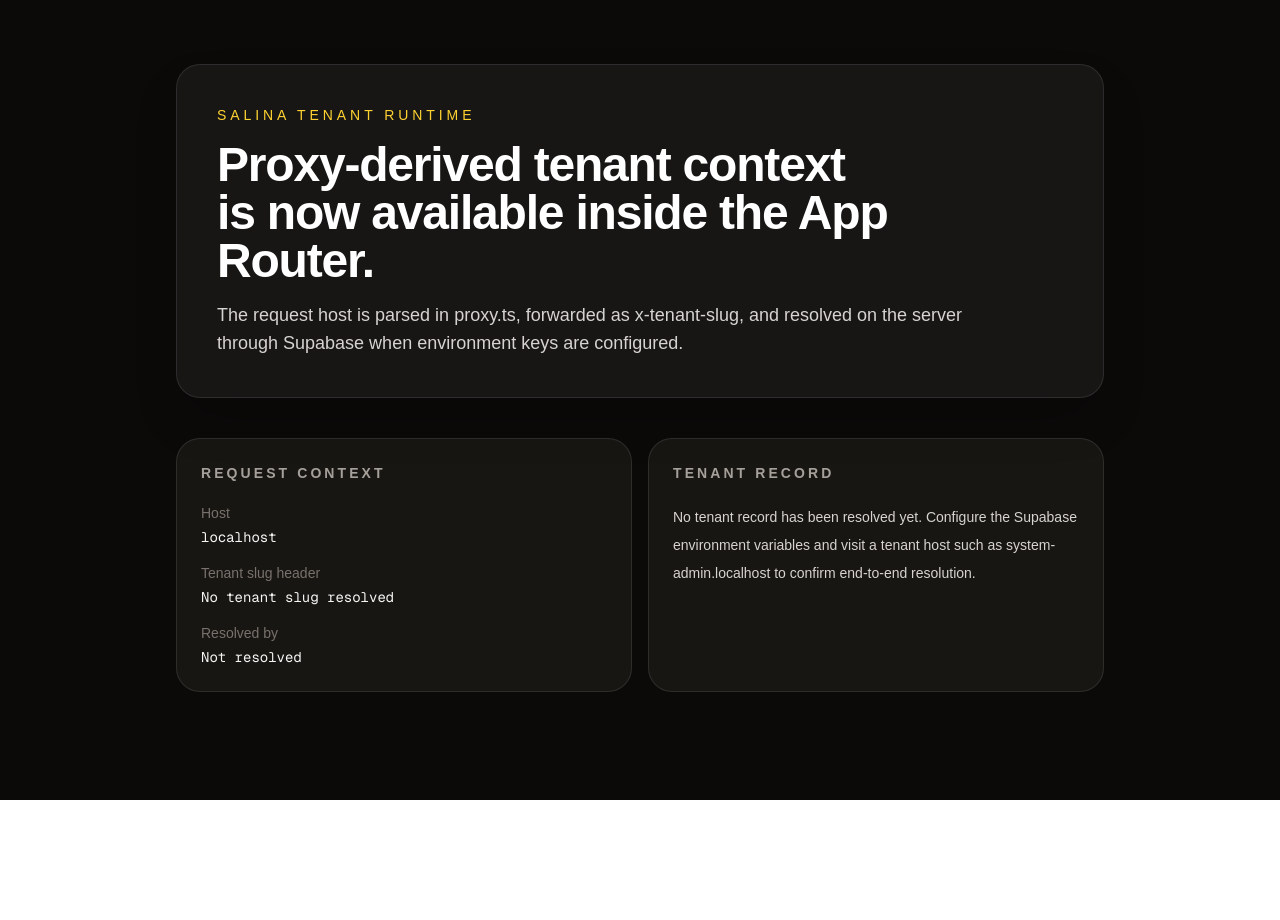
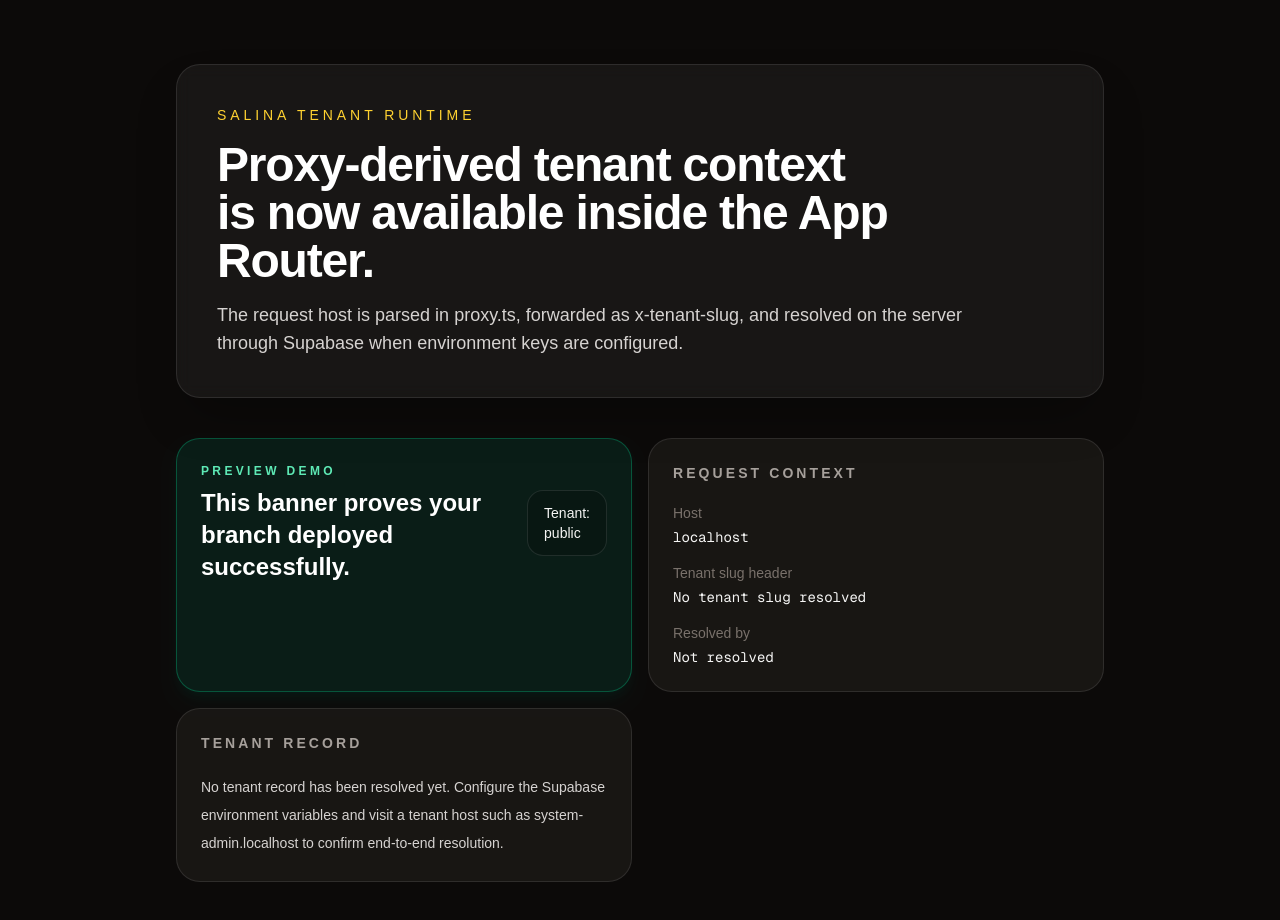
Before and after one commit to kemdav/Salina, a Next.js app: page / in a window 1280 px wide. Shown: the top 920 px of the page. Before the commit the page ends 800 px from the top, so only its background shows below. Built offline with nearby package versions, Linux system fonts and the light colour scheme; no server answers.

Commit message:
feat: working banner

```diff
--- a/src/app/page.tsx
+++ b/src/app/page.tsx
@@ -23,6 +23,22 @@ export default async function Home() {
         </section>
 
         <section className="grid gap-4 md:grid-cols-2">
+          <section className="rounded-3xl border border-emerald-400/30 bg-emerald-400/10 p-6 shadow-lg shadow-emerald-950/30">
+            <div className="flex flex-col gap-3 sm:flex-row sm:items-center sm:justify-between">
+              <div>
+                <p className="text-xs font-semibold uppercase tracking-[0.28em] text-emerald-300">
+                  Preview Demo
+                </p>
+                <h2 className="mt-2 text-2xl font-semibold text-white">
+                  This banner proves your branch deployed successfully.
+                </h2>
+              </div>
+              <div className="rounded-2xl border border-white/10 bg-black/20 px-4 py-3 text-sm text-stone-100">
+                Tenant: {tenantContext.tenantSlug ?? "public"}
+              </div>
+            </div>
+          </section>
+
           <article className="rounded-3xl border border-white/10 bg-stone-900/80 p-6">
             <h2 className="text-sm font-semibold uppercase tracking-[0.22em] text-stone-400">
               Request context
```
